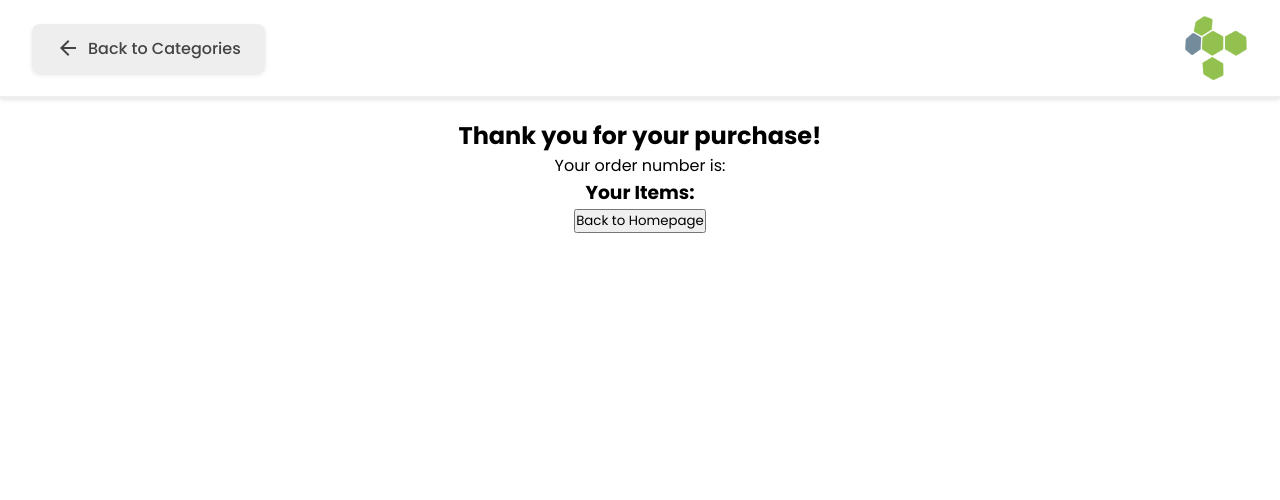
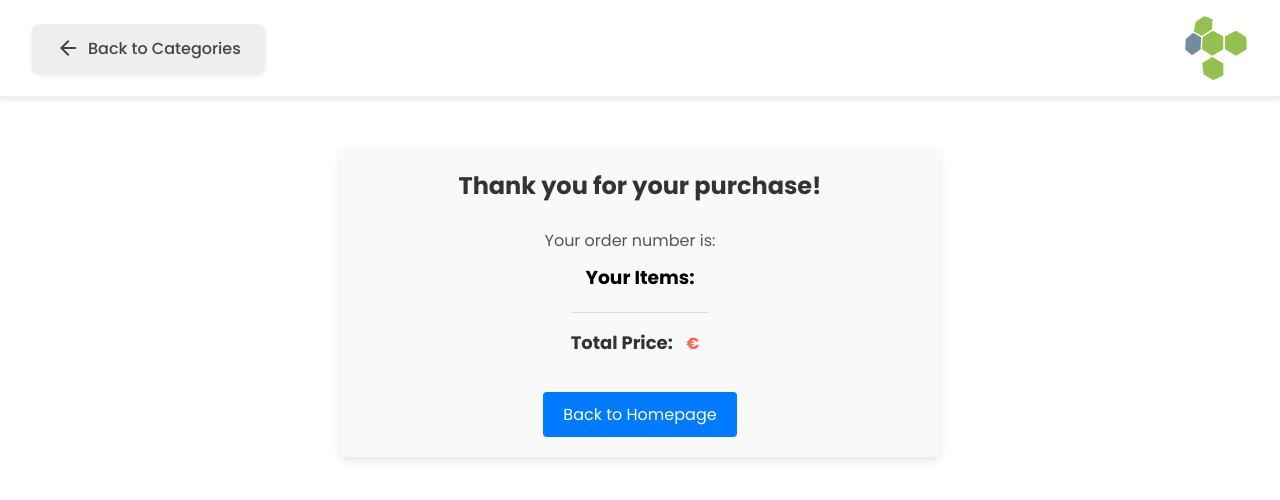
Before and after one commit to yannicILOVEGUS/orderSystem, a React (Vite) app in the folder my-app/: page /order-summary in a window 1280 px wide. Shown: the top 500 px of the page. Built offline with nearby package versions, Linux system fonts and the light colour scheme.

Commit message:
Desgin Summery

```diff
--- /dev/null
+++ b/my-app/src/Components/Checkout/OrderSummary.css
@@ -0,0 +1,66 @@
+/* OrderSummary.css */
+.OrderSummaryContainer {
+    display: flex;
+    flex-direction: column;
+    align-items: center;
+    padding: 20px;
+    background-color: #f9f9f9;
+    border-radius: 8px;
+    box-shadow: 0 4px 8px rgba(0, 0, 0, 0.1);
+    max-width: 600px;
+    margin: 50px auto;
+  }
+
+  h2 {
+    color: #333;
+    margin-bottom: 15px;
+  }
+
+  p {
+    color: #555;
+    font-size: 16px;
+    margin: 10px 0;
+  }
+
+  .highlight {
+    color: #ff6347;
+    font-weight: bold;
+  }
+
+  .itemList {
+    list-style: none;
+    padding: 0;
+    width: 100%;
+  }
+
+  .item {
+    display: flex;
+    justify-content: space-between;
+    background-color: #fff;
+    padding: 10px;
+    margin: 5px 0;
+    border: 1px solid #ddd;
+    border-radius: 4px;
+  }
+
+  .totalPrice {
+    font-size: 18px;
+    font-weight: bold;
+    color: #333;
+    margin: 20px 0;
+  }
+
+  .backButton {
+    padding: 10px 20px;
+    background-color: #007bff;
+    color: #fff;
+    border: none;
+    border-radius: 4px;
+    cursor: pointer;
+    font-size: 16px;
+    transition: background-color 0.3s;
+  }
+
+  .backButton:hover {
+    background-color: #0056b3;
+  }
--- a/my-app/src/Components/Checkout/OrderSummary.jsx
+++ b/my-app/src/Components/Checkout/OrderSummary.jsx
@@ -1,17 +1,26 @@
 import React from 'react';
-import { Link, useLocation  } from 'react-router-dom';
-
+import { Link, useLocation } from 'react-router-dom';
+import './OrderSummary.css';
 
 const OrderSummary = () => {
   const location = useLocation();
   const { orderNumber, warenkorb, gesamtPreis } = location.state || {};
+
   return (
-    <div style={{ textAlign: 'center', padding: '20px' }}>
+    <div className='OrderSummaryContainer'>
       <h2>Thank you for your purchase!</h2>
-      <p>Your order number is: {orderNumber}</p>
+      <p>Your order number is: <span className='highlight'>{orderNumber}</span></p>
       <h3>Your Items:</h3>
+      <ul className='itemList'>
+        {warenkorb && warenkorb.map((item, index) => (
+          <li key={index} className='item'>
+            <span>{item.name}</span> <span>{item.menge}</span> <span>{item.preis * item.menge} €</span>
+          </li>
+        ))}
+      </ul>
+      <p className='totalPrice'>Total Price: <span className='highlight'>{gesamtPreis} €</span></p>
       <Link to="/">
-        <button>Back to Homepage</button>
+        <button className='backButton'>Back to Homepage</button>
       </Link>
     </div>
   );
```
